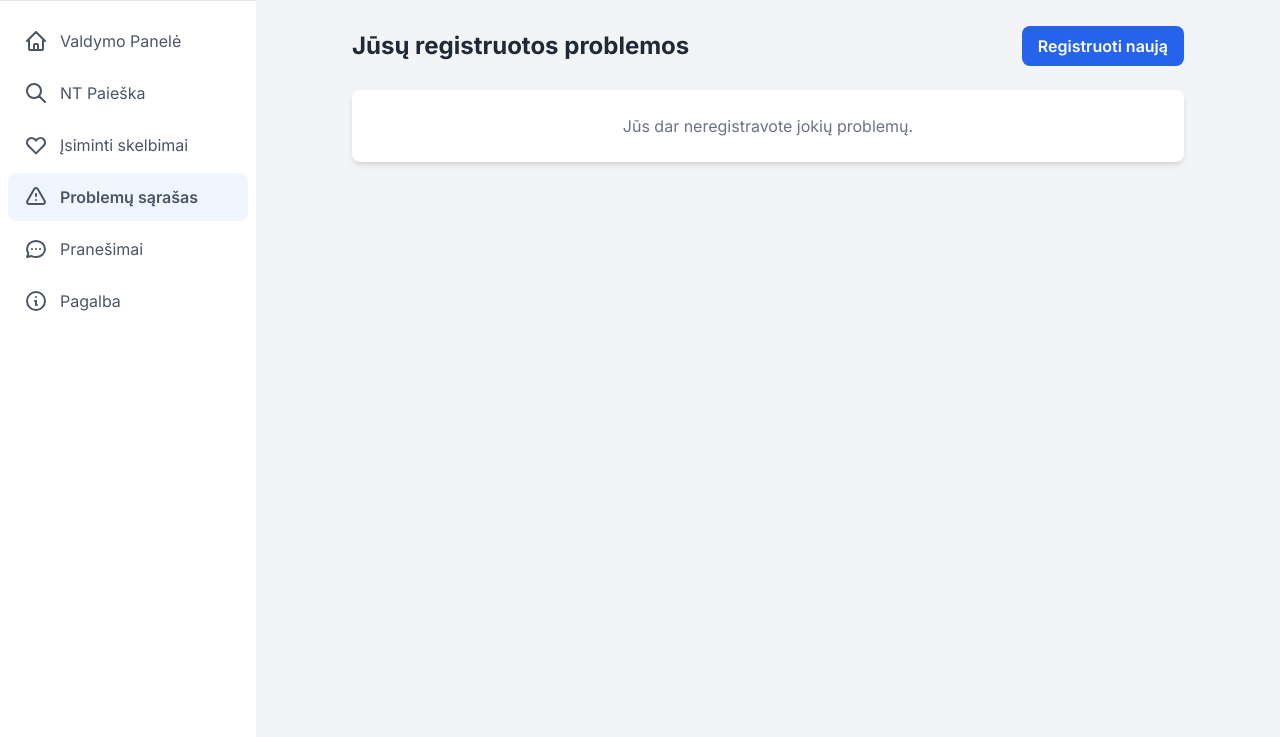
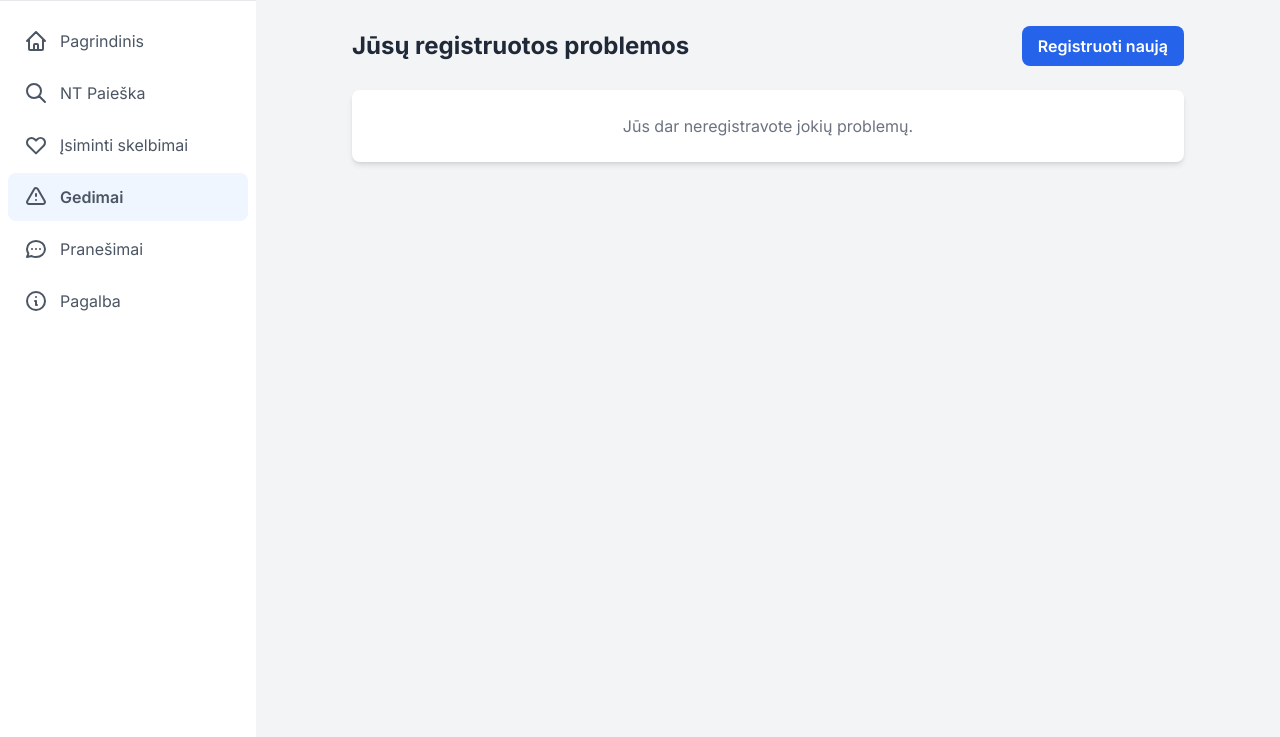
Before and after one commit to delfas2/Nomoklis, a Django app: page /problems/ in a window 1280 px wide. Shown: the part 63-800 px from the top of the page. Run offline with Django 4.2, Linux system fonts and the light colour scheme; the visitor is signed in with stand-in values (Sample User, id 1); data that the repository does not hold is empty; some libraries are stand-ins or nearby versions.

Commit message:
Sutvarkyti sidebarų pavadinimai (#7)

```diff
--- a/nomoklis_app/templates/nomoklis_app/_sidebar.html
+++ b/nomoklis_app/templates/nomoklis_app/_sidebar.html
@@ -7,7 +7,7 @@
             <nav class="flex-1 px-2 py-4">
                 <a href="{% url 'nuomotojas_dashboard' %}" class="flex items-center px-4 py-2 text-gray-700 rounded-md hover:bg-gray-200 {% if active_page == 'dashboard' %}sidebar-active{% endif %}">
                     <svg xmlns="http://www.w3.org/2000/svg" class="h-6 w-6 mr-3" fill="none" viewBox="0 0 24 24" stroke="currentColor"><path stroke-linecap="round" stroke-linejoin="round" stroke-width="2" d="M3 12l2-2m0 0l7-7 7 7M5 10v10a1 1 0 001 1h3m10-11l2 2m-2-2v10a1 1 0 01-1 1h-3m-6 0a1 1 0 001-1v-4a1 1 0 011-1h2a1 1 0 011 1v4a1 1 0 001 1m-6 0h6"/></svg>
-                    Valdymo Panelė
+                    Pagrindinis
                 </a>
 
                 <a href="{% url 'contracts' %}" class="flex items-center px-4 py-2 mt-2 text-gray-700 rounded-md hover:bg-gray-200 {% if active_page == 'tenants' %}sidebar-active{% endif %}">
--- a/nomoklis_app/templates/nomoklis_app/_tenant_sidebar.html
+++ b/nomoklis_app/templates/nomoklis_app/_tenant_sidebar.html
@@ -7,7 +7,7 @@
             <nav class="flex-1 px-2 py-4 space-y-1">
                 <a href="{% url 'nuomininkas_dashboard' %}" class="flex items-center space-x-3 px-4 py-3 rounded-lg text-gray-600 hover:bg-gray-50 hover:text-gray-900 {% if active_page == 'dashboard' %}sidebar-active{% endif %}">
                     <svg xmlns="http://www.w3.org/2000/svg" class="h-6 w-6" fill="none" viewBox="0 0 24 24" stroke="currentColor" stroke-width="2"><path stroke-linecap="round" stroke-linejoin="round" d="M3 12l2-2m0 0l7-7 7 7M5 10v10a1 1 0 001 1h3m10-11l2 2m-2-2v10a1 1 0 01-1 1h-3m-6 0a1 1 0 001-1v-4a1 1 0 011-1h2a1 1 0 011 1v4a1 1 0 001 1m-6 0h6"/></svg>
-                    <span>Valdymo Panelė</span>
+                    <span>Pagrindinis</span>
                 </a>
                 <a href="{% url 'property_search' %}" class="flex items-center space-x-3 px-4 py-3 rounded-lg text-gray-600 hover:bg-gray-50 hover:text-gray-900 {% if active_page == 'property_search' %}sidebar-active{% endif %}">
                     <svg xmlns="http://www.w3.org/2000/svg" class="h-6 w-6" fill="none" viewBox="0 0 24 24" stroke="currentColor" stroke-width="2"><path stroke-linecap="round" stroke-linejoin="round" d="M21 21l-6-6m2-5a7 7 0 11-14 0 7 7 0 0114 0z" /></svg>
@@ -24,7 +24,7 @@
                     <svg xmlns="http://www.w3.org/2000/svg" class="h-6 w-6" fill="none" viewBox="0 0 24 24" stroke="currentColor" stroke-width="2">
                         <path stroke-linecap="round" stroke-linejoin="round" d="M12 9v2m0 4h.01m-6.938 4h13.856c1.54 0 2.502-1.667 1.732-3L13.732 4c-.77-1.333-2.694-1.333-3.464 0L3.34 16c-.77 1.333.192 3 1.732 3z" />
                     </svg>
-                    <span>Problemų sąrašas</span>
+                    <span>Gedimai</span>
                 </a>
                 <a href="{% url 'tenant_chat_list' %}" class="flex items-center space-x-3 px-4 py-3 rounded-lg text-gray-600 hover:bg-gray-50 hover:text-gray-900 {% if active_page == 'messages' %}sidebar-active{% endif %}">
                     <svg xmlns="http://www.w3.org/2000/svg" class="h-6 w-6" fill="none" viewBox="0 0 24 24" stroke="currentColor" stroke-width="2"><path stroke-linecap="round" stroke-linejoin="round" d="M8 12h.01M12 12h.01M16 12h.01M21 12c0 4.418-4.03 8-9 8a9.863 9.863 0 01-4.255-.949L3 20l1.395-3.72C3.512 15.042 3 13.574 3 12c0-4.418 4.03-8 9-8s9 3.582 9 8z" /></svg>
--- a/nomoklis_app/templates/nomoklis_app/public_property_search.html
+++ b/nomoklis_app/templates/nomoklis_app/public_property_search.html
@@ -92,7 +92,7 @@
     <header class="bg-white shadow-sm sticky top-0 z-30">
         <div class="max-w-screen-2xl mx-auto px-4 sm:px-6 lg:px-8">
             <div class="flex justify-between items-center h-20">
-                <a href="/" class="text-2xl font-bold text-gray-800">NT Platforma</a>
+                <a href="/" class="text-2xl font-bold text-blue-600">Nomoklis</a>
                 <div class="hidden lg:flex flex-1 max-w-2xl mx-8">
                     <form method="get" action="{% url 'property_search' %}" class="w-full flex items-center border border-gray-300 rounded-full shadow-sm bg-white">
                         <input type="text" name="city" value="{{ request.GET.city|default:'' }}" class="w-1/3 px-5 py-2.5 bg-transparent rounded-l-full focus:outline-none" placeholder="Miestas">
```
